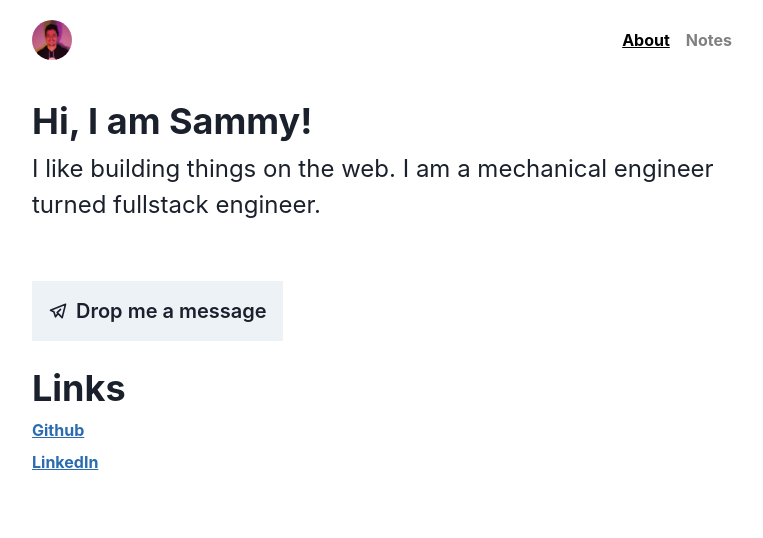
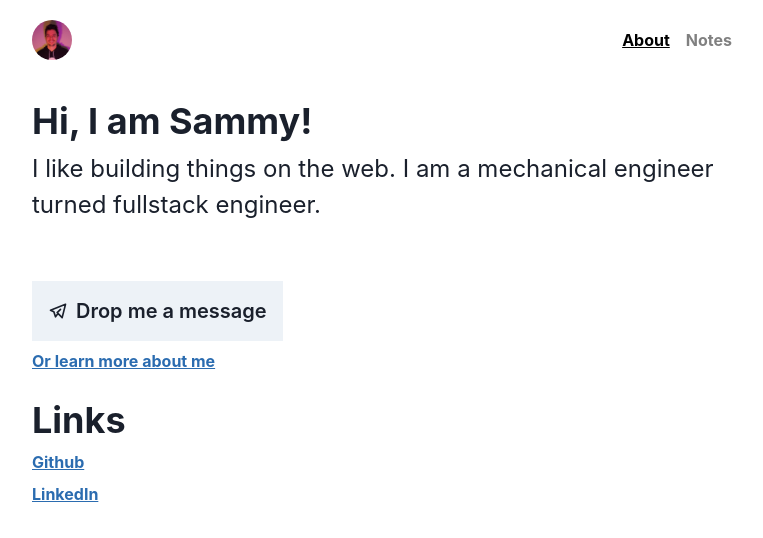
Before and after one commit to sammydowds/next-blog, a Next.js app: page / in a window 1280 px wide. Shown: the top 538 px of the page, without its empty margins (258-1021 px from the left). Built offline with nearby package versions, Linux system fonts and the light colour scheme.

Commit message:
fix: add link to story

```diff
--- a/pages/index.tsx
+++ b/pages/index.tsx
@@ -25,6 +25,7 @@ export default function Home() {
 							<Box pt="50px">
 								<Inquiry buttonText="Drop me a message" ctaText='Send' modalTitle='Lets get in touch' secondaryCtaText='Close' />
 							</Box>
+							<Link href="/story">Or learn more about me</Link>
 						</VStack>
 						<VStack fontSize="24" alignItems="start" marginTop="26px">
 							<Heading as="h3">Links</Heading>
```
